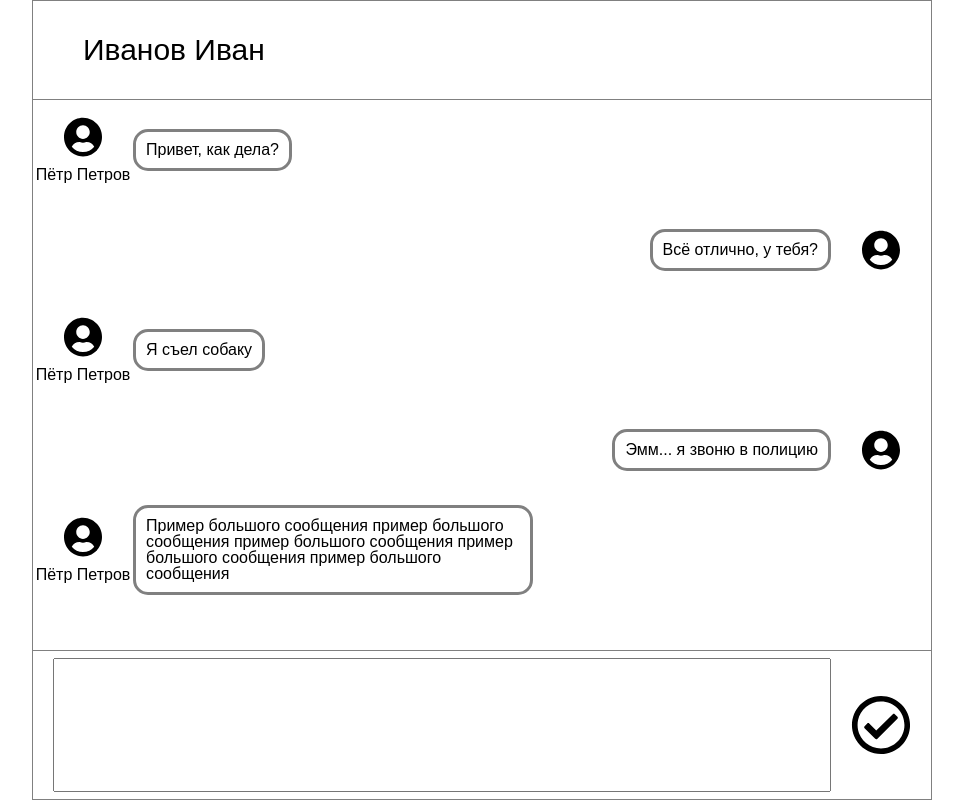
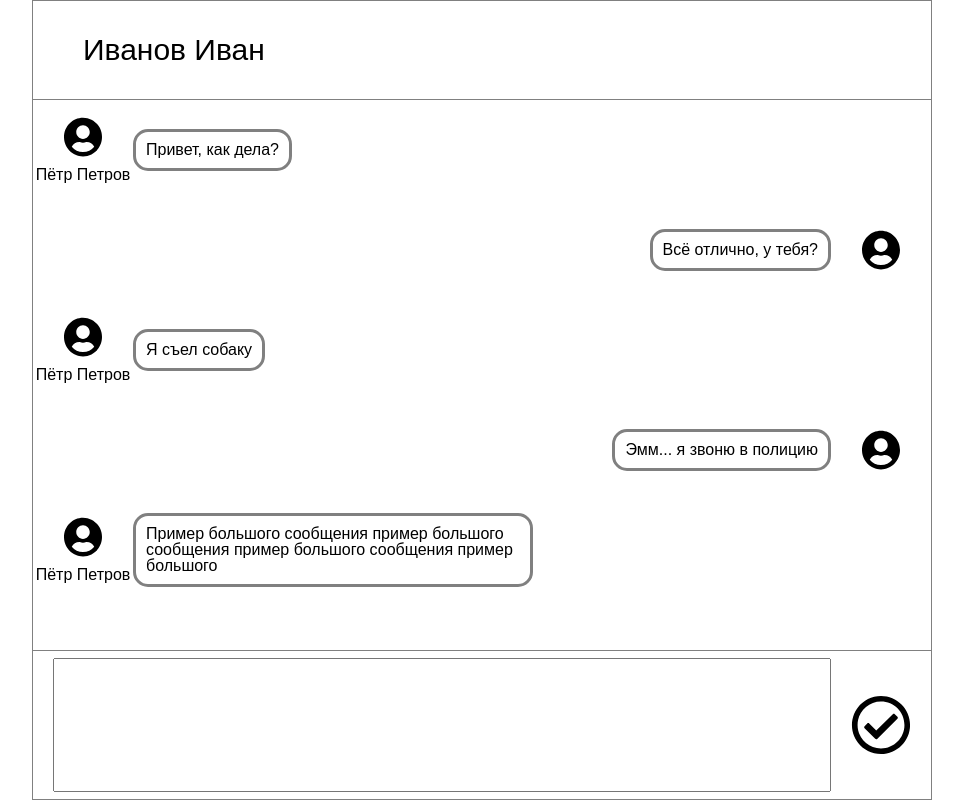
Before and after one commit to PavelOreshkin/Altarix-Curse, a React (Create React App) app in the folder React/: page / in a window 1280 px wide. Shown: the whole page, without its empty margins (158-1121 px from the left). Built offline with nearby package versions, Linux system fonts and the light colour scheme; the HTML template or start-up script is replaced by a standard one.

Commit message:
add eslint, add PropTypes

```diff
--- a/React/package.json
+++ b/React/package.json
@@ -13,7 +13,8 @@
     "start": "react-scripts start",
     "build": "react-scripts build",
     "test": "react-scripts test",
-    "eject": "react-scripts eject"
+    "eject": "react-scripts eject",
+    "lint": "eslint src"
   },
   "browserslist": [
     ">0.2%",
@@ -25,6 +26,7 @@
     "eslint": "5.6.0",
     "eslint-config-airbnb": "^17.1.0",
     "eslint-plugin-import": "^2.14.0",
+    "eslint-plugin-jest": "^22.0.0",
     "eslint-plugin-jsx-a11y": "^6.1.2",
     "eslint-plugin-react": "^7.11.1"
   }
--- a/React/src/App.js
+++ b/React/src/App.js
@@ -2,57 +2,57 @@ import React, { Component } from 'react';
 import './css/bases/bases.scss';
 import './css/helpers/variables.scss';
 import './css/vendors/reset.css';
-import { Header } from './components/Header';
-import { MessageArea } from './components/MessageArea';
+import Header from './components/Header';
+import MessageArea from './components/MessageArea';
 import Footer from './components/Footer';
-// TODO PropTypes
-// TODO eslint
 
 class App extends Component {
   state = {
     messages: [
       {
         id: 1,
-      user: "Пётр Петров",
-      message: "Привет, как дела?",
+        user: 'Пётр Петров',
+        message: 'Привет, как дела?',
         isOutgoing: false,
       },
       {
         id: 2,
-      message: "Всё отлично, у тебя?",
+        user: '',
+        message: 'Всё отлично, у тебя?',
         isOutgoing: true,
       },
       {
         id: 3,
-      user: "Пётр Петров",
-      message: "Я съел собаку",
+        user: 'Пётр Петров',
+        message: 'Я съел собаку',
         isOutgoing: false,
       },
       {
         id: 4,
-      message: "Эмм... я звоню в полицию",
+        user: '',
+        message: 'Эмм... я звоню в полицию',
         isOutgoing: true,
       },
       {
         id: 5,
-      user: "Пётр Петров",
-      message: "Пример большого сообщения пример большого сообщения пример большого сообщения пример большого сообщения пример большого сообщения",
+        user: 'Пётр Петров',
+        message: 'Пример большого сообщения пример большого сообщения пример большого сообщения пример большого',
         isOutgoing: false,
-    }
-  ]
+      },
+    ],
   }
 
   sendMessage = (newMess) => {
     const { messages } = this.state;
     const newMessArr = [...messages, newMess];
-    this.setState({messages: newMessArr});
+    this.setState({ messages: newMessArr });
   }
 
   render() {
     const { messages } = this.state;
     return (
       <div className="App">
-        <Header userName="Иванов Иван"/>
+        <Header userName="Иванов Иван" />
         <MessageArea messages={messages} />
         <Footer sendMessage={this.sendMessage} />
       </div>
--- a/React/src/components/Footer/index.jsx
+++ b/React/src/components/Footer/index.jsx
@@ -7,21 +7,23 @@ class Footer extends React.Component {
   state = {
     id: null,
     message: '',
-    isOutgoing: true
+    isOutgoing: true,
+    user: '',
   }
 
   handleInput = (event) => {
-    const value = event.target.value;
-    if (value !== "\n") this.setState({ message: value });
+    const { value } = event.target;
+    if (value !== '\n') this.setState({ message: value });
   }
 
   sendMessage = () => {
     const { message } = this.state;
+    const { sendMessage } = this.props;
     if (/\w/.test(message)) {
       const timestamp = Date.now();
       this.setState({ id: timestamp }, () => {
-        this.props.sendMessage(this.state);
-        this.setState({message: ''});
+        sendMessage(this.state);
+        this.setState({ message: '' });
       });
     }
   }
@@ -31,27 +33,33 @@ class Footer extends React.Component {
   }
 
   render() {
+    const { message } = this.state;
     return (
       <footer className="Footer">
         <textarea
           className="Footer__textarea"
-          value={this.state.message}
-          onChange={(event) => this.handleInput(event)}
-          onKeyPress={(event) => this.onKeyPress(event)}
+          value={message}
+          onChange={event => this.handleInput(event)}
+          onKeyPress={event => this.onKeyPress(event)}
         />
-        <img
-          src={icon}
-          alt="send-button"
+        <div
           className="Footer__button"
           onClick={this.sendMessage}
-          onKeyPress={(event) => this.onKeyPress(event)}
-        />
+          onKeyPress={event => this.onKeyPress(event)}
+          role="button"
+          tabIndex="0"
+        >
+          <img
+            src={icon}
+            alt="send-button"
+          />
+        </div>
       </footer>
-    )
+    );
   }
 }
 
 Footer.propTypes = {
-  sendMessage: PropTypes.func.isRequired
-}
+  sendMessage: PropTypes.func.isRequired,
+};
 export default Footer;
--- a/React/src/components/Footer/index.scss
+++ b/React/src/components/Footer/index.scss
@@ -4,7 +4,6 @@
   align-items: center;
   height: 150px;
   border: 1px solid gray;
-
   &__textarea {
     height: 90%;
     width: calc( 100% - 120px);
@@ -13,8 +12,10 @@
   }
   &__button {
     height: 60px;
+    width: 60px;
     margin: 20px;
     border-radius: 50%;
     cursor: pointer;
+    outline: none;
   }
 }
--- a/React/src/components/Message/index.jsx
+++ b/React/src/components/Message/index.jsx
@@ -3,21 +3,28 @@ import PropTypes from 'prop-types';
 import './index.scss';
 import icon from '../../img/user.svg';
 
-export const Message = ({ messageObj }) => {
+const Message = ({ messageObj }) => {
   const { message, user, isOutgoing } = messageObj;
   return (
-    <article className={(isOutgoing) ? "Message Message_isOutgoing" : "Message"}>
+    <article className={(isOutgoing) ? 'Message Message_isOutgoing' : 'Message'}>
       <div className="Message__user MessageUser">
         <img src={icon} alt="user" className="MessageUser__icon" />
         {(user) ? <p className="MessageUser__name">{user}</p> : ''}
       </div>
-      <div className='Message__text'>
+      <div className="Message__text">
         {message}
       </div>
     </article>
-  )
-}
+  );
+};
 
 Message.propTypes = {
-  // messageObj: PropTypes.objectOf() string.isRequired
-}
+  messageObj: PropTypes.shape({
+    id: PropTypes.number,
+    message: PropTypes.string,
+    user: PropTypes.string,
+    isOutgoing: PropTypes.bool,
+  }).isRequired,
+};
+
+export default Message;
--- a/React/src/components/MessageArea/index.jsx
+++ b/React/src/components/MessageArea/index.jsx
@@ -1,16 +1,29 @@
 import React from 'react';
 import PropTypes from 'prop-types';
 import './index.scss';
-import { Message } from '../Message';
+import Message from '../Message';
 
-export const MessageArea = ({ messages }) => (
+const MessageArea = ({ messages }) => (
   <section className="MessageArea">
     <ul>
       {messages.map(item => <li key={item.id}><Message messageObj={item} /></li>)}
     </ul>
   </section>
-)
+);
 
 MessageArea.propTypes = {
-  // messageObj: PropTypes.objectOf() string.isRequired
-}
+  messages: PropTypes.arrayOf(
+    PropTypes.shape({
+      id: PropTypes.number,
+      message: PropTypes.string,
+      user: PropTypes.string,
+      isOutgoing: PropTypes.bool,
+    }),
+  ),
+};
+
+MessageArea.defaultProps = {
+  messages: [],
+};
+
+export default MessageArea;
--- a/React/src/css/helpers/variables.scss
+++ b/React/src/css/helpers/variables.scss
@@ -1,5 +1,4 @@
-//COLOR
-
+// COLOR
 
 // FONT-SIZE
 $body-fontSize: 1em;
```
Also changed, not shown: React/src/components/Header/index.jsx (+5 -3 lines), 2 other files (tests, documents, lock files or other folders). Lines whose indentation alone changed are shown as unchanged.
